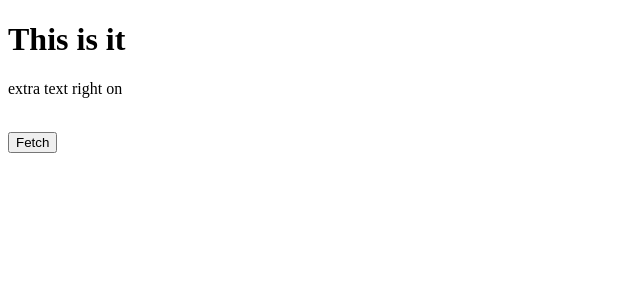
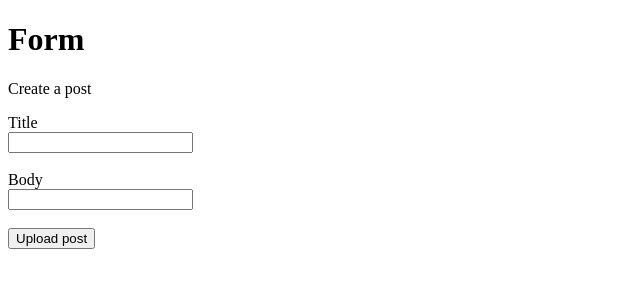
Before and after one commit to dedalusmax/react-typescript, a React (Create React App) app: page / in a window 1280 px wide. Shown: the top 300 px of the page, without its empty margins (0-640 px from the left). Built offline with nearby package versions, Linux system fonts and the light colour scheme; the HTML template or start-up script is replaced by a standard one.

Commit message:
form and events

```diff
--- a/src/App.tsx
+++ b/src/App.tsx
@@ -1,33 +1,45 @@
 import React, { useState } from 'react';
-import { User } from './Models/interfaces';
 
-interface AppProps {
-  headerText: string;
-  extraText?: string;
-}
+const defaultFormData = {
+  title: "",
+  body: ""
+};
 
-export default function App({headerText, extraText = 'default text'} : AppProps) {
-  const [user, setUser] = useState<User | null>(null);
+export default function App() {
+  const [formData, setFormData] = useState(defaultFormData);
+  const { title, body } = formData;
 
-  const fetchUser = () => setUser({
-    name: 'Ratko',
-    age: 46,
-    country: 'Croatia',
-    address: {
-      street: 'Main st.',
-      number: 22,
-      zip: '22323'
-    },
-    admin: false
-  });
+  const onChange = (e: React.ChangeEvent<HTMLInputElement>) => {
+    setFormData((prevState) => ({
+      ...prevState,
+      [e.target.id]: e.target.value
+    }));
+  };
+
+  const onSubmit = (e: React.FormEvent<HTMLFormElement>) => {
+    e.preventDefault();
+    console.log(formData);
+    setFormData(defaultFormData);
+  };
 
   return (
     <>
-      <h1>{headerText}</h1>
-      <p>{extraText}</p>
-      <br />
-      <button onClick={fetchUser}>Fetch</button>
-      {user && <p>Welcome {user.name}</p>}
+      <h1>Form</h1>
+      <p>Create a post</p>
+
+      <form onSubmit={onSubmit}>
+        <label htmlFor='title'>Title</label>
+        <br />
+        <input type="text" id="title" value={title} onChange={onChange} />
+        <br />
+        <br />
+        <label htmlFor='body'>Body</label>
+        <br />
+        <input type="text" id="body" value={body} onChange={onChange} />
+        <br />
+        <br />
+        <button type='submit'>Upload post</button>
+      </form>
     </>
   );
 }
--- a/src/index.tsx
+++ b/src/index.tsx
@@ -6,6 +6,6 @@
 
 root.render(
   <React.StrictMode>
-    <App headerText="This is it" extraText="extra text right on" />
+    <App />
   </React.StrictMode>
 );
```
Also changed, not shown: src/Models/interfaces.ts (deleted, +0 -13 lines).
